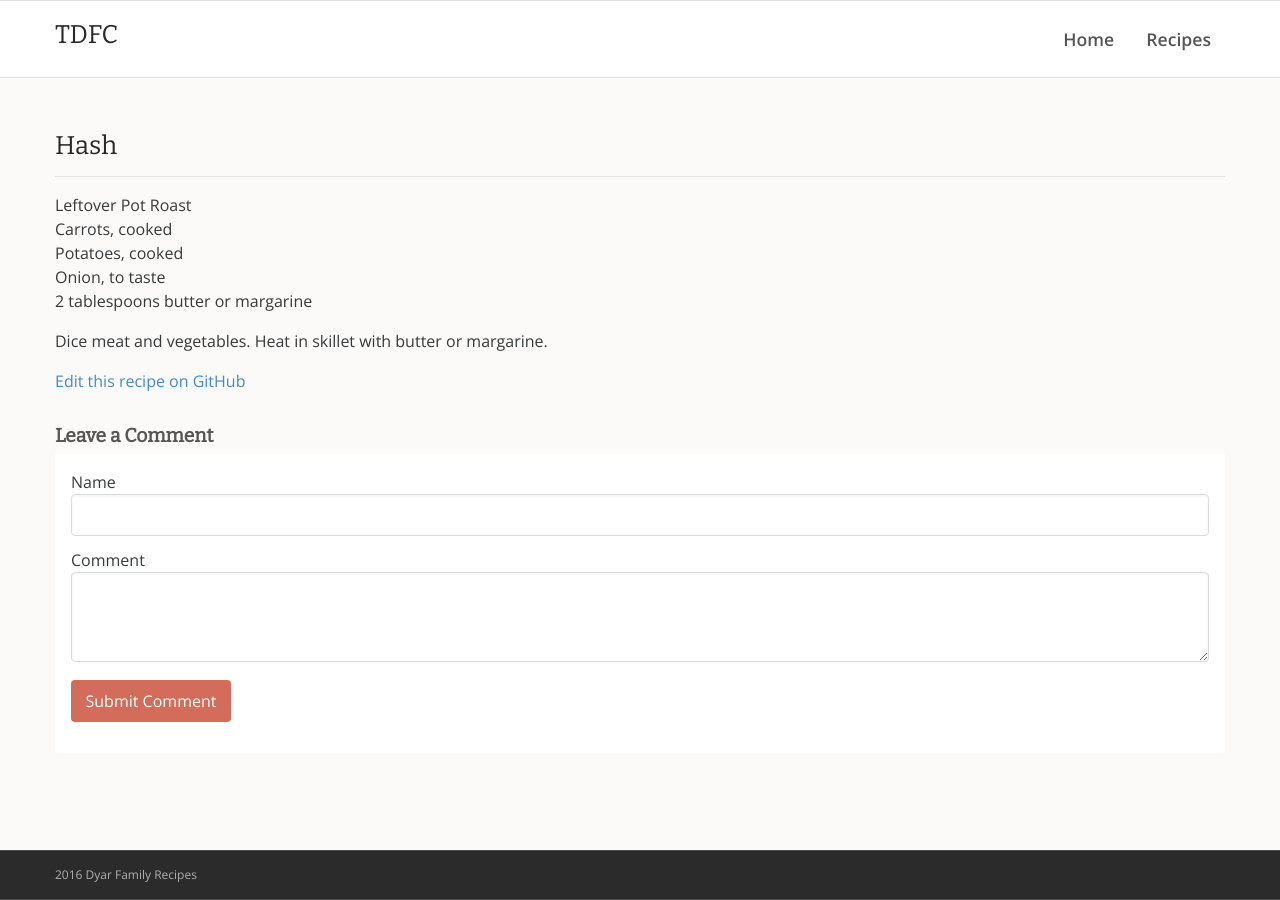
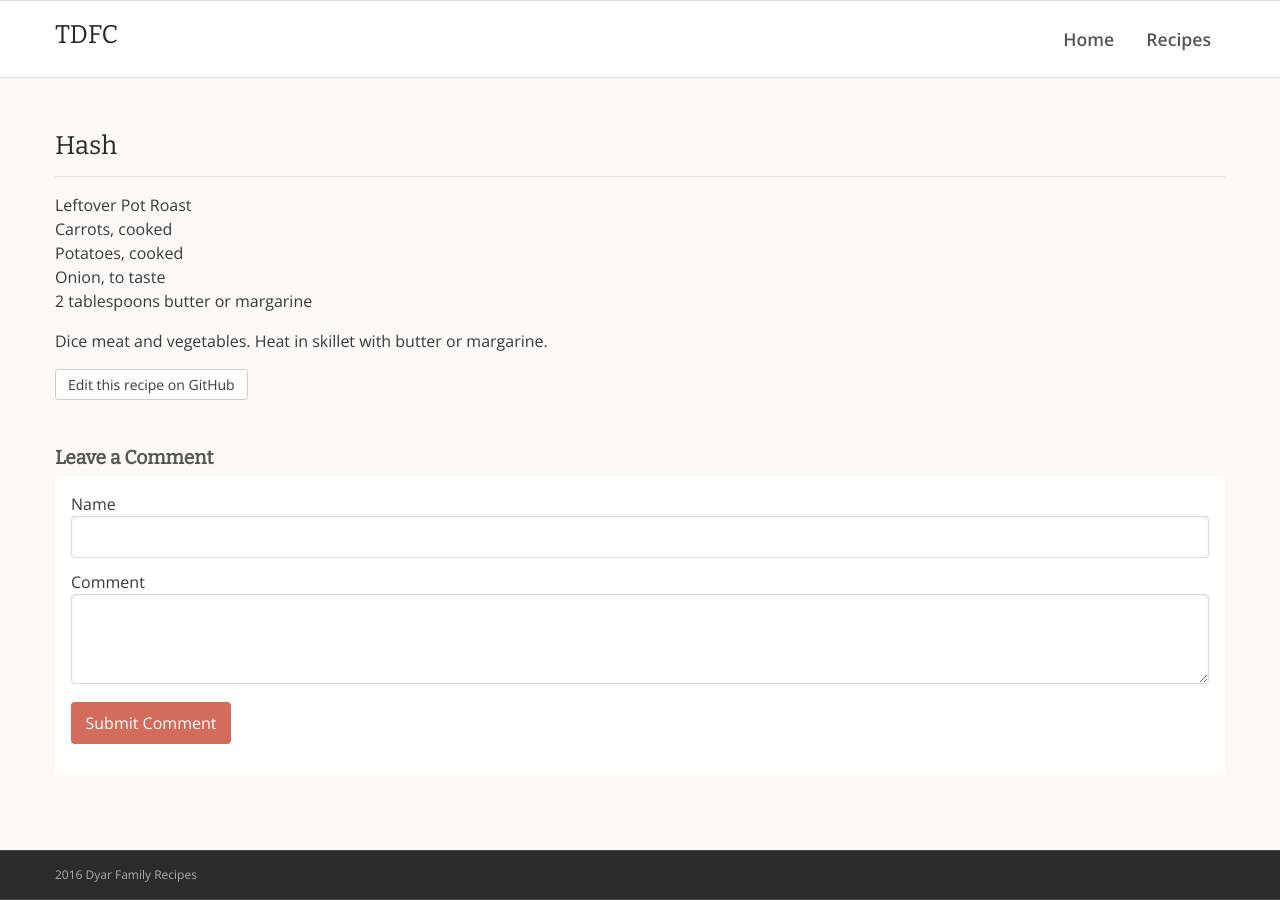
Before and after one commit to rdyar/tdfc, a Jekyll site: the page built from _main-courses/hash.md, in a window 1280 px wide. Built offline with Jekyll 4.4.1, drawn with Linux system fonts in a browser that asks for light colours.

Commit message:
Update recipes.html

```diff
--- a/_layouts/recipes.html
+++ b/_layouts/recipes.html
@@ -5,7 +5,7 @@
 <h1 class="pad-top">{{page.title}}</h1>
 <hr>
 {{ content }}
-<a href="https://github.com/rdyar/tdfc/tree/gh-pages/{{ page.relative_path }}">Edit this recipe on GitHub</a>
+<a class="btn btn-secondary btn-sm" href="https://github.com/rdyar/tdfc/tree/gh-pages/{{ page.relative_path }}">Edit this recipe on GitHub</a>
 {% include post_comments.html %}
 </div>
 </section>
```
